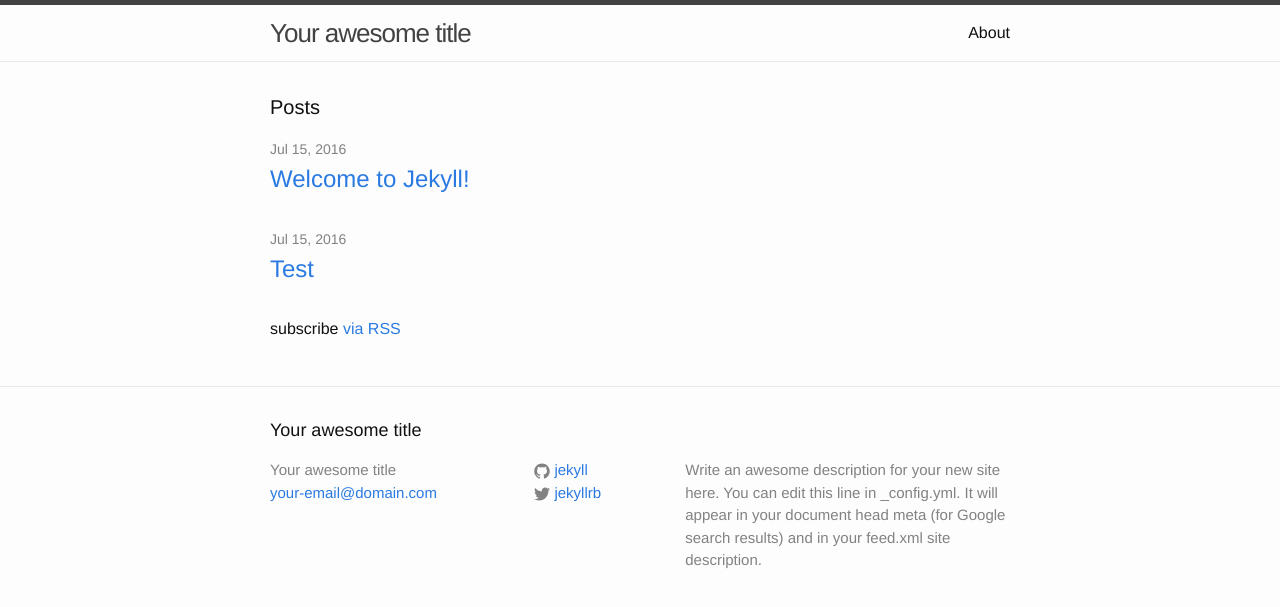
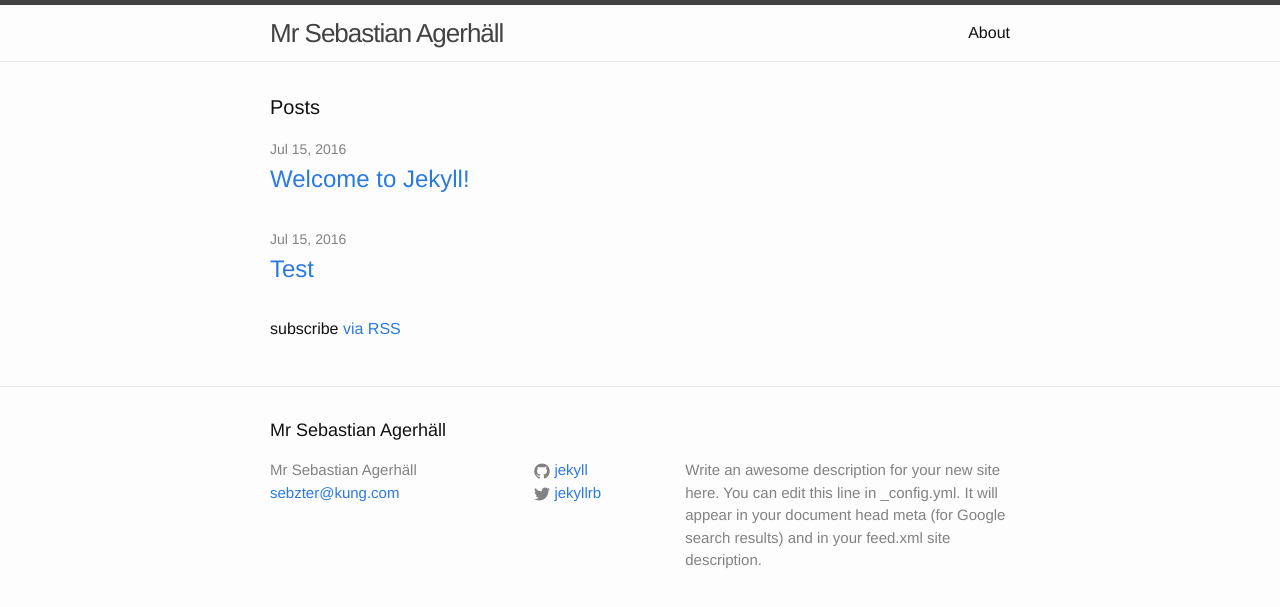
Before and after one commit to agerhall/agerhall.github.io, a Jekyll site: the page built from index.html, in a window 1280 px wide. Shown: the top 607 px of the page. Built offline with Jekyll 4.4.1, drawn with Linux system fonts in a browser that asks for light colours.

Commit message:
Updated title

```diff
--- a/_config.yml
+++ b/_config.yml
@@ -6,8 +6,8 @@
 # 'jekyll serve'. If you change this file, please restart the server process.
 
 # Site settings
-title: Your awesome title
-email: your-email@domain.com
+title: Mr Sebastian Agerhäll
+email: sebzter@kung.com
 description: > # this means to ignore newlines until "baseurl:"
   Write an awesome description for your new site here. You can edit this
   line in _config.yml. It will appear in your document head meta (for
```
